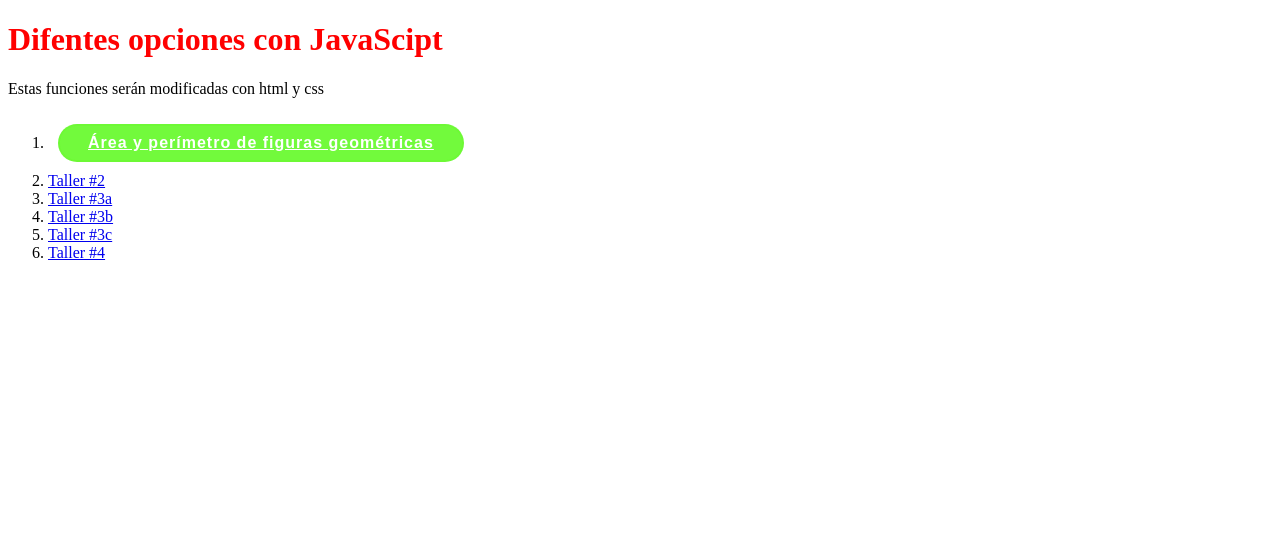
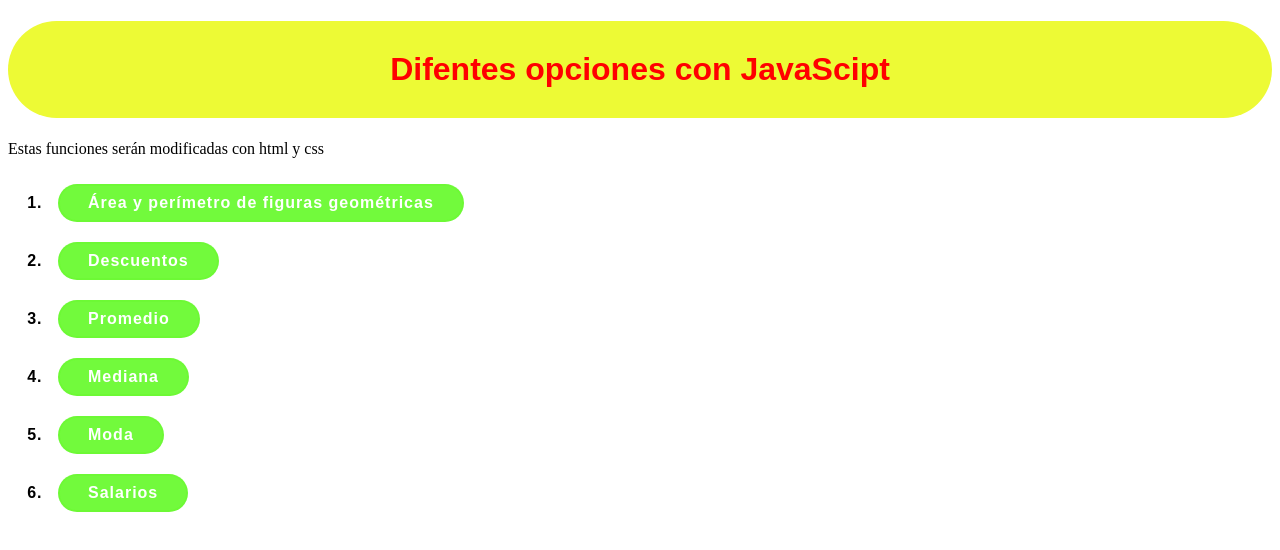
Before and after one commit to ivan-lopez-camus/javascript-practico, a plain HTML site: page index.html in a window 1280 px wide. Drawn offline with Linux system fonts and the light colour scheme.

Commit message:
css en archivo index

```diff
--- a/index.html
+++ b/index.html
@@ -23,19 +23,19 @@
           <a href="./figuras/figuras.html" class="btn-get-started">Área y perímetro de figuras geométricas</a>
         </li>
         <li>
-          <a href="./descuentos/descuentos.html">Taller #2</a>
+          <a href="./descuentos/descuentos.html" class="btn-get-started">Descuentos</a>
         </li>
         <li>
-          <a href="./promedio/promedio.html">Taller #3a</a>
+          <a href="./promedio/promedio.html" class="btn-get-started">Promedio</a>
         </li>
         <li>
-          <a href="./mediana/mediana.html">Taller #3b</a>
+          <a href="./mediana/mediana.html" class="btn-get-started">Mediana</a>
         </li>
         <li>
-          <a href="./moda.html">Taller #3c</a>
+          <a href="./moda.html" class="btn-get-started">Moda</a>
         </li>
         <li>
-          <a href="./salarios/salarios.html">Taller #4</a>
+          <a href="./salarios/salarios.html" class="btn-get-started">Salarios</a>
         </li>
       </ol>
     </nav>
--- a/style.css
+++ b/style.css
@@ -1,6 +1,13 @@
 
 body header h1{
     color: red;
+    display: block;
+    text-align: center;
+    font-family: "Montserrat", sans-serif;
+    font-weight:bold;
+    padding:30px;
+    border-radius: 50px;
+    background-color:rgb(237, 250, 53)
 }
 .btn-get-started {
     font-family: "Montserrat", sans-serif;
@@ -15,8 +22,18 @@ body header h1{
     border: 2px solid rgba(109, 250, 53, 0.966);
     color: rgb(255, 255, 255);
     background-color: rgba(109, 250, 53, 0.966);
+    text-decoration: none;
   }
 .btn-get-started:hover {
     color: #cd8f1d;
     background: rgba(109, 250, 53, 0.966);
   }
+
+  ::marker{
+    font-family: "Montserrat", sans-serif;
+    font-weight: bold;
+    font-size: 16px;
+    letter-spacing: 1px;
+    display: inline-block;
+    color: black
+  }
```
